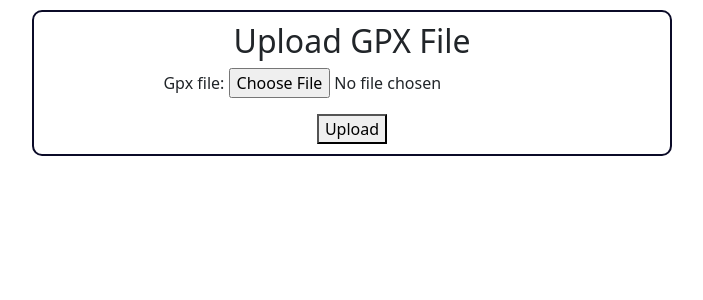
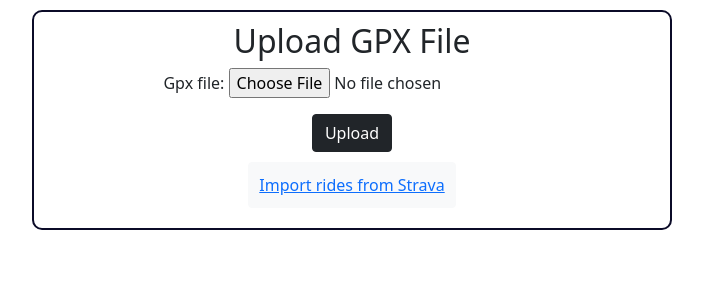
Before and after one commit to franciscoribeiro2003/ViewRides-Webapp, a Django app: page /map/upload_gpx in a window 1280 px wide. Shown: the part 56-356 px from the top of the page, without its empty margins (288-991 px from the left). Run offline with Django 5.2, Linux system fonts and the light colour scheme; a user stored in the database is signed in; some libraries are stand-ins or nearby versions.

Commit message:
Strava api - errors handling

```diff
--- a/maps/templates/gpx_data_detail.html
+++ b/maps/templates/gpx_data_detail.html
@@ -26,7 +26,7 @@ GPX Data Detail
                margin-right: 50px;
 
             }
-        #map { height: 800px;
+        #map { height: 700px;
             opacity: 1;
             width: auto;
             display: block;
@@ -72,12 +72,13 @@ GPX Data Detail
             touch-action: none;
             user-select: none;
             width: auto;
-            height: 620px;
+            height: 300px;
             margin-left: 50px;
             margin-right: 50px;
             margin-top: 10px;
             padding-top: 10px;
             margin : 0 auto;
+            max-width: max-content;
             }
 
             .elevation-control .grid,
--- a/maps/templates/index.html
+++ b/maps/templates/index.html
@@ -55,7 +55,6 @@ Home
                 // Display the GPX data on the map
                 displayGpxOnMap(gpxData);
             } catch (error) {
-                console.error(`Error fetching GPX data for ID ${id}:`, error);
             }
         }
 
@@ -78,7 +77,7 @@ Home
         }
 
         // Determine the maximum ID available in the database
-        const maxId = 10; // Update this with the maximum ID available in your database
+        const maxId = 400;
 
         // Fetch and display GPX data for each ID
         for (let id = 1; id <= maxId; id++) {
--- a/maps/templates/upload_gpx.html
+++ b/maps/templates/upload_gpx.html
@@ -21,6 +21,12 @@ Upload GPX File
             border-color: hsl(240, 55%, 10%);
             border: 2px solid hsl(240, 55%, 10%);
             text-align: center;
+
+            #btn btn-dark, .btn-light {
+                padding: 10px;
+                margin-top: 10px;
+                margin-bottom: 10px;
+            }
         }
     </style>
 </head>
@@ -30,9 +36,12 @@ Upload GPX File
     <form method="post" enctype="multipart/form-data">
         {% csrf_token %}
         {{ form.as_p }}
-        <button type="submit">Upload</button>
+        <button type="submit" class="btn btn-dark">Upload</button>
     </form>
+    <!-- buttom to go to /map/import/strava -->
+    <button class="btn btn-light"><a href="{% url 'import_strava' %}">Import rides from Strava</a></button>
     </div>
+
 </body>
 </html>
 {% endblock %}
--- a/maps/views.py
+++ b/maps/views.py
@@ -15,6 +15,7 @@ from django.core.exceptions import PermissionDenied
 from django.core.files.base import ContentFile
 import polyline
 from datetime import timezone
+from stravalib.exc import ObjectNotFound
 
 
 def index(request):
@@ -107,46 +108,65 @@ def strava_callback(request):
             print(token_response.json())
             access_token = token_response.json().get('access_token')
 
-            # Use the access token to fetch activities from Strava API
-            # Example: Fetch activities using the access token
-            strava_activities_response = requests.get(
-                'https://www.strava.com/api/v3/athlete/activities',
-                headers={'Authorization': f'Bearer {access_token}'}
-            )
+            page = 1
+            per_page = 200
+            strava_activities = []
 
-            if strava_activities_response.status_code == 200:
-                strava_activities = strava_activities_response.json()
+            while True:
+                strava_activities_response = requests.get(
+                    'https://www.strava.com/api/v3/athlete/activities',
+                    headers={'Authorization': f'Bearer {access_token}'},
+                    params={'page': page, 'per_page': per_page}
+                )
 
-                # Process and save activities to your database
-                for activity in strava_activities:
-                    # Convert activity to GPX and save to database
-                    gpx1 = generate_gpx(activity, access_token)
+                if strava_activities_response.status_code == 200:
+                    new_activities = strava_activities_response.json()
+                    if not new_activities:  # If no more activities, break the loop
+                        break
 
-                    gpx_file = ContentFile(gpx1.encode('utf-8'))
+                    strava_activities.extend(new_activities)
+                    page += 1
+                else:
+                    return HttpResponse("Failed to fetch activities from Strava")
 
-                    # Create a unique filename for the GPX file
-                    gpx_filename = f"{request.user.username}_{activity['id']}iinfo.gpx"
+            for activity in strava_activities:
+                # Convert activity to GPX and save to database
+                gpx1 = generate_gpx(activity, access_token)
 
-                    # Save the GPX data to the database
-                    gpx_data = GPXData(user=request.user)
-                    gpx_data.gpx_file.save(gpx_filename, gpx_file)
-                    gpx_data.save()
-                    return HttpResponse("Activities imported successfully!")
+                if gpx1 is None:
+                    continue
+
+                gpx_file = ContentFile(gpx1.encode('utf-8'))
+
+                # Create a unique filename for the GPX file
+                gpx_filename = f"{activity['id']}_{activity.get('name', '')}_{request.user.username}.gpx"
+
+                # Save the GPX data to the database
+                gpx_data = GPXData(user=request.user)
+                gpx_data.gpx_file.save(gpx_filename, gpx_file)
+                gpx_data.save()
 
 
 
-                return HttpResponse("Activities imported successfully!")
-            else:
-                return HttpResponse("Failed to fetch activities from Strava")
+            return HttpResponse("Activities imported successfully!")
         else:
-            return HttpResponse("Failed to obtain access token from Strava")
+            return HttpResponse("Failed to fetch activities from Strava")
+    else:
+        return HttpResponse("Failed to obtain access token from Strava")
 
-    return HttpResponse("Error occurred during Strava callback")
 
 def generate_gpx(activity, access_token):
     client = Client(access_token=access_token)
     types = ['time', 'latlng', 'altitude']
-    streams = client.get_activity_streams(activity['id'], types=types, resolution='high')
+    try:
+        streams = client.get_activity_streams(activity['id'], types=types, resolution='high')
+    except ObjectNotFound:
+        print(f"Stream data not found for activity {activity['id']}")
+        return None
+
+    if 'latlng' not in streams:
+        print(f"No latlng data for activity {activity['id']}")
+        return None
 
     # Generate GPX content from activity
     gpx = gpxpy.gpx.GPX()
```
